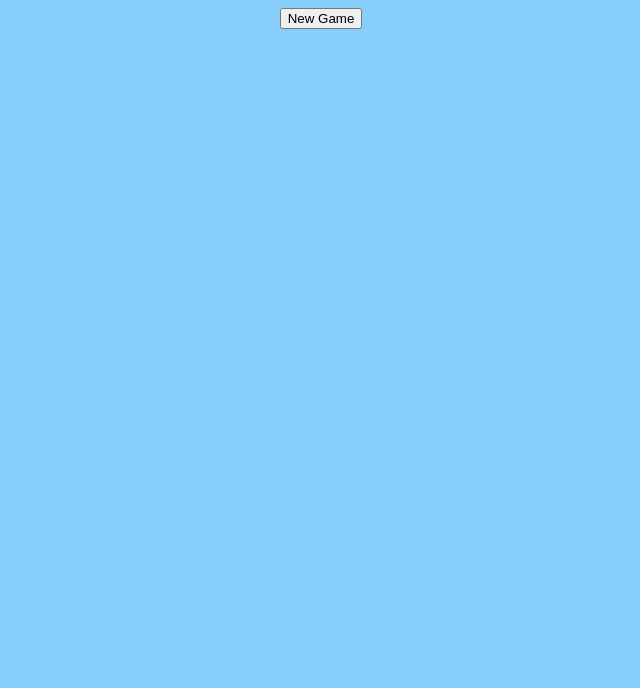
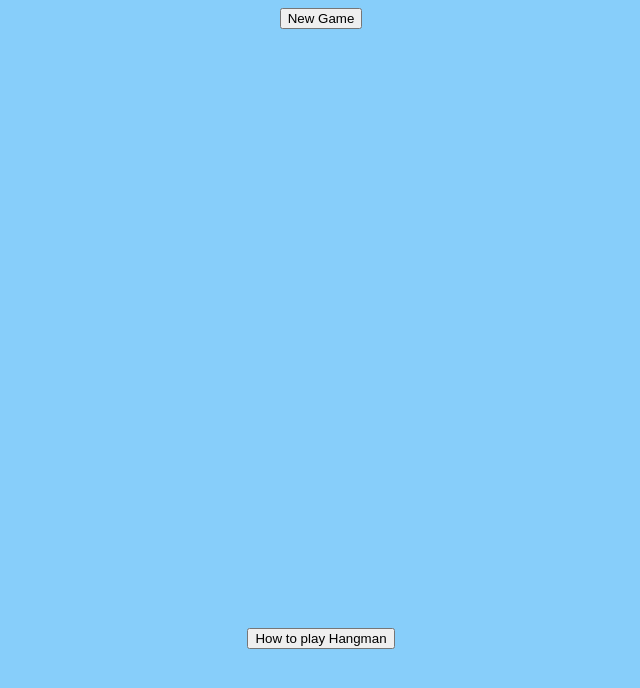
Before and after one commit to hschisho/fun_hangman_game, a plain HTML site: page index.html in a window 1280 px wide. Shown: the whole page, without its empty margins (319-959 px from the left). Drawn offline with Linux system fonts and the light colour scheme.

Commit message:
fun button

```diff
--- a/game.js
+++ b/game.js
@@ -21,6 +21,11 @@ var Hangman = (function () {
             this.showElementByIdWithContent(this.id + "_word", this.getGuessedWord());
         }
 
+        hahaButton() {
+            // rick roll here?
+            window.location.href("https://www.youtube.com/watch?v=dQw4w9WgXcQ");
+        }
+
         guess(letter) {
             letter = letter.charAt(0).toLowerCase();
             // lowercase it
@@ -39,8 +44,6 @@ var Hangman = (function () {
                 if (this.wrong === 6) {
                     this.showElementByIdWithContent(this.id + "_end", "FAIL! <br/>The word was: " + this.word + "<br/>Better luck next time!");
                     this.gameEnd = true;
-                    // rick roll here?
-                    window.location.href("https://www.youtube.com/watch?v=dQw4w9WgXcQ");
                 }
             } else if (this.word.indexOf(this.getGuessedWord()) !== -1) {
                 this.showElementByIdWithContent(this.id + "_end", "WINNER!<br/>You guessed it!");
--- a/index.html
+++ b/index.html
@@ -36,7 +36,9 @@
                         <input id="guess" onkeyup="Hangman.guess(this.value); this.value=''; return false;" type="text" placeholder="">
                     </div>
 
-
+                    <div class="col-sm-3">
+                        <button type="button" id="btn-haha" class="btn-lg btn-info" onclick="Hangman.hahaButton(); return false;" >How to play Hangman</button>
+                    </div>
 
 
                 </form>
```
